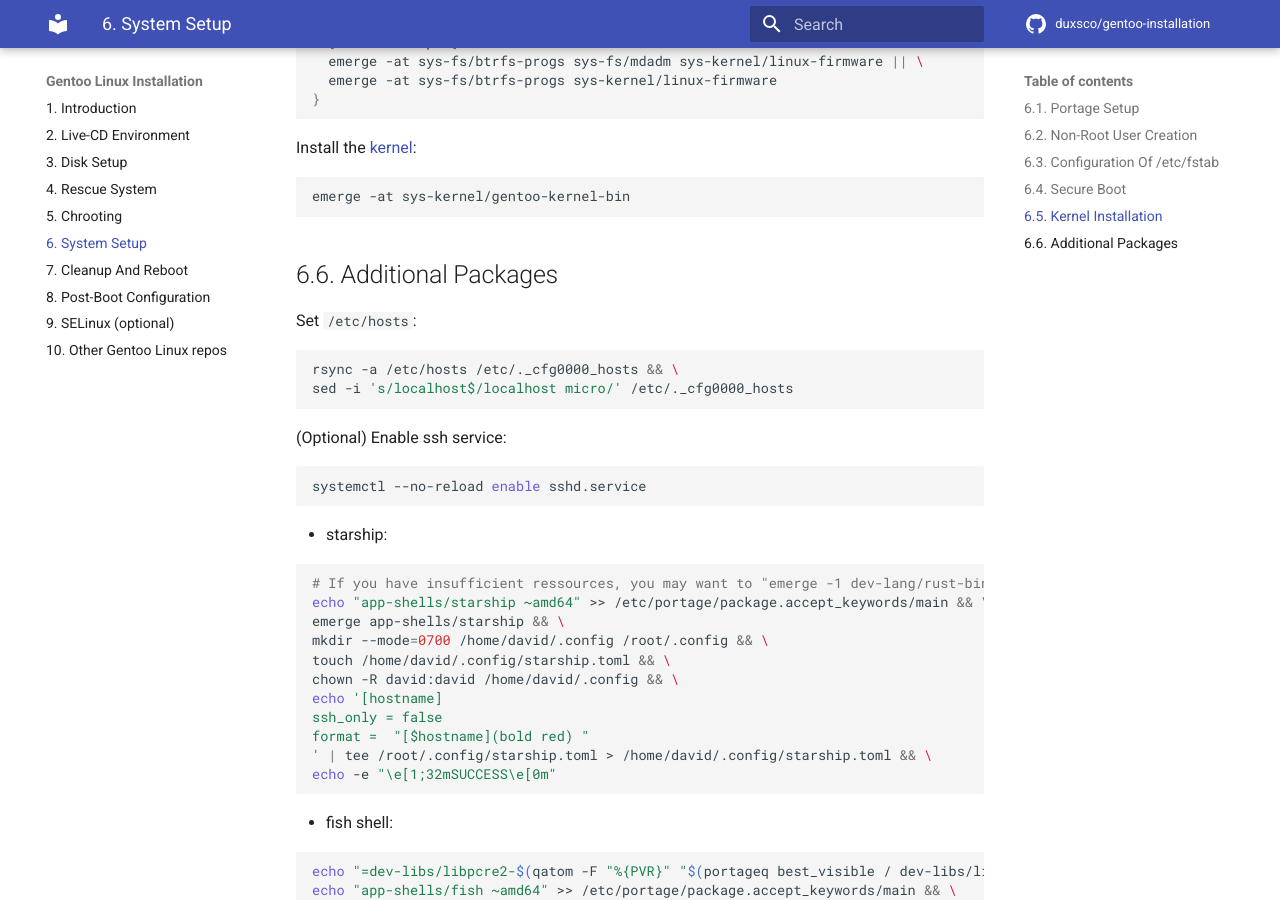
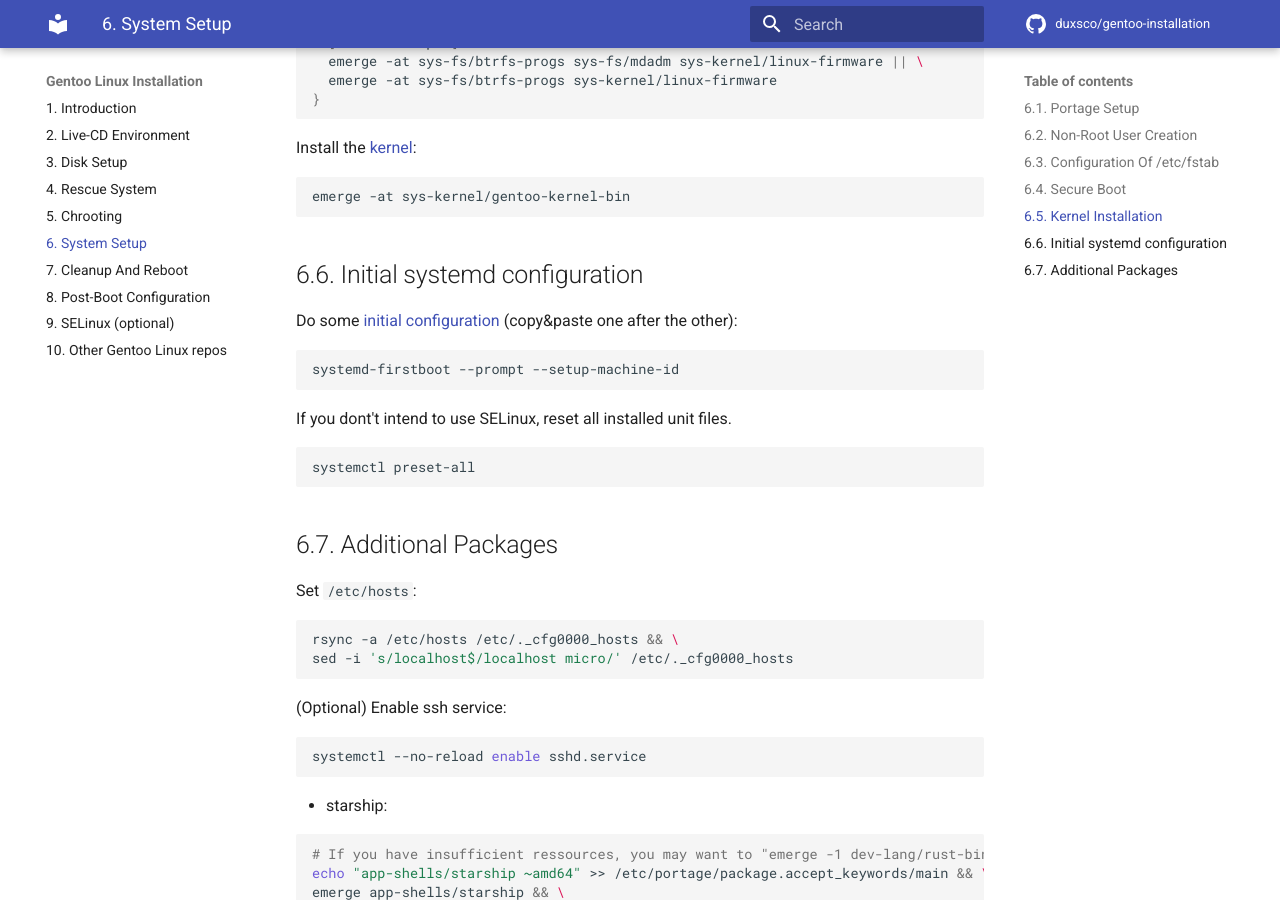
Before and after one commit to duxsco/gentoo-installation, an MkDocs documentation site: the page built from docs/system_setup.md, in a window 1280 px wide and 900 px high, scrolled down 7363 px. Built offline with MkDocs 1.6.1 and Material for MkDocs 9.7.7, drawn with Linux system fonts in a browser that asks for light colours; comment, search, counter and statistics services are not loaded.

Commit message:
Move systemd configuration

````diff
--- a/docs/system_setup.md
+++ b/docs/system_setup.md
@@ -385,7 +385,21 @@ Install the [kernel](https://www.kernel.org/category/releases.html):
 emerge -at sys-kernel/gentoo-kernel-bin
 ```
 
-## 6.6. Additional Packages
+## 6.6. Initial systemd configuration
+
+Do some [initial configuration](https://wiki.gentoo.org/wiki/Systemd#Configuration) (copy&paste one after the other):
+
+```shell
+systemd-firstboot --prompt --setup-machine-id
+```
+
+If you dont't intend to use SELinux, reset all installed unit files.
+
+```shell
+systemctl preset-all
+```
+
+## 6.7. Additional Packages
 
 Set `/etc/hosts`:
 
````
Also changed, not shown: docs/post-boot_configuration.md (+0 -12 lines).
